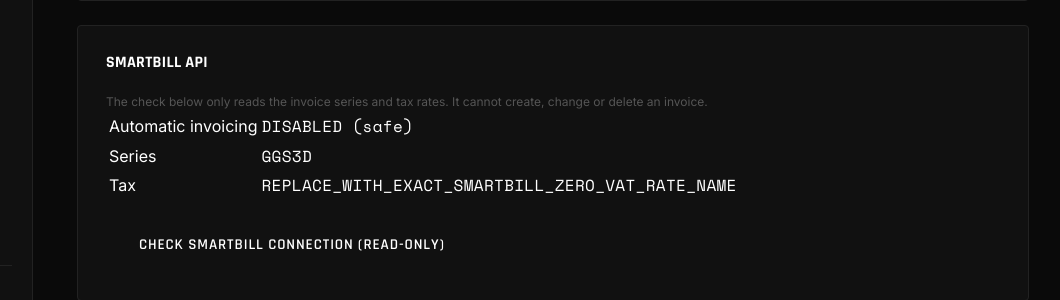
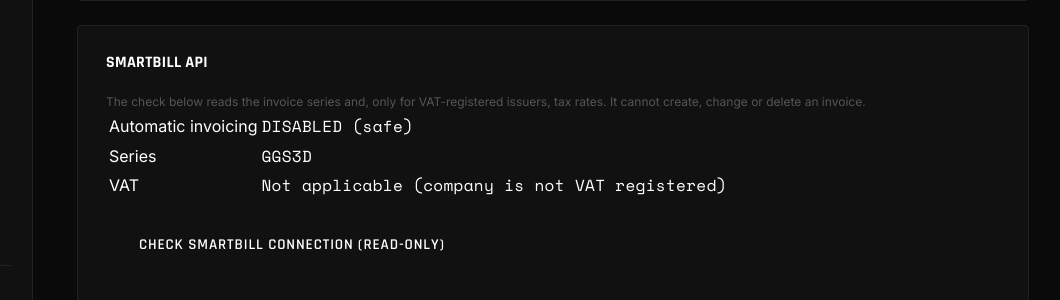
Before and after one commit to GomezGarage/gomezgarage-studio, a PHP site: page /admin/settings.php in a window 1280 px wide. Shown: the part 1261-1561 px from the top of the page, without its empty margins (207-1267 px from the left). Run offline with PHP 8.4, Linux system fonts and the light colour scheme; the visitor is signed in with stand-in values (Sample User, id 1); tables that the repository leaves empty hold one stand-in row (values such as "Sample post"); some libraries are stand-ins or nearby versions.

Commit message:
Support non-VAT SmartBill issuers

```diff
--- a/admin/settings.php
+++ b/admin/settings.php
@@ -122,7 +122,7 @@
 
 <div class="admin-panel" style="margin-top:24px;">
   <h3>SmartBill API</h3>
-  <p class="form-hint">The check below only reads the invoice series and tax rates. It cannot create, change or delete an invoice.</p>
+  <p class="form-hint">The check below reads the invoice series and, only for VAT-registered issuers, tax rates. It cannot create, change or delete an invoice.</p>
 
   <?php if ($smartBillCheck): ?>
     <div class="alert-banner" style="border-color:var(--success);color:var(--success);">
@@ -137,10 +137,10 @@
   <table class="specs-table">
     <tr><td>Automatic invoicing</td><td class="mono"><?= ggs_smartbill_enabled() ? 'ENABLED' : 'DISABLED (safe)' ?></td></tr>
     <tr><td>Series</td><td class="mono"><?= htmlspecialchars(defined('SMARTBILL_INVOICE_SERIES') ? (string) SMARTBILL_INVOICE_SERIES : 'not configured') ?></td></tr>
-    <tr><td>Tax</td><td class="mono"><?= htmlspecialchars(defined('SMARTBILL_TAX_NAME') ? (string) SMARTBILL_TAX_NAME : 'not configured') ?></td></tr>
+    <tr><td>VAT</td><td class="mono"><?= defined('VAT_REGISTERED') && VAT_REGISTERED === true ? htmlspecialchars(defined('SMARTBILL_TAX_NAME') ? (string) SMARTBILL_TAX_NAME : 'not configured') : 'Not applicable (company is not VAT registered)' ?></td></tr>
     <?php if ($smartBillCheck): ?>
       <tr><td>SmartBill next number</td><td class="mono"><?= htmlspecialchars((string) ($smartBillCheck['series']['nextNumber'] ?? 'unknown')) ?></td></tr>
-      <tr><td>Verified tax rate</td><td class="mono"><?= htmlspecialchars((string) ($smartBillCheck['tax']['name'] ?? 'unknown')) ?> (<?= htmlspecialchars((string) ($smartBillCheck['tax']['percentage'] ?? 'unknown')) ?>%)</td></tr>
+      <?php if ($smartBillCheck['tax']): ?><tr><td>Verified tax rate</td><td class="mono"><?= htmlspecialchars((string) ($smartBillCheck['tax']['name'] ?? 'unknown')) ?> (<?= htmlspecialchars((string) ($smartBillCheck['tax']['percentage'] ?? 'unknown')) ?>%)</td></tr><?php endif; ?>
     <?php endif; ?>
   </table>
 
--- a/includes/smartbill.php
+++ b/includes/smartbill.php
@@ -46,7 +46,7 @@
  * Validate the protected SmartBill credentials and fiscal configuration using
  * read-only API calls. No document is created, changed or deleted.
  *
- * @return array{series:array,tax:array}
+ * @return array{series:array,tax:?array}
  */
 function ggs_smartbill_check_configuration(?string $expectedNext = null, ?callable $transport = null): array
 {
@@ -71,13 +71,16 @@
 
     $query = ['cif' => (string) SMARTBILL_COMPANY_VAT_CODE];
     $seriesResponse = $fetchJson('/series', $query + ['type' => 'f']);
-    $taxResponse = $fetchJson('/tax', $query);
+    $vatRegistered = defined('VAT_REGISTERED') && VAT_REGISTERED === true;
+    $taxResponse = $vatRegistered ? $fetchJson('/tax', $query) : null;
     $seriesList = is_array($seriesResponse['list'] ?? null)
         ? $seriesResponse['list']
         : (array_is_list($seriesResponse) ? $seriesResponse : []);
-    $taxList = is_array($taxResponse['taxes'] ?? null)
+    $taxList = is_array($taxResponse)
+        ? (is_array($taxResponse['taxes'] ?? null)
             ? $taxResponse['taxes']
-        : (is_array($taxResponse['list'] ?? null) ? $taxResponse['list'] : (array_is_list($taxResponse) ? $taxResponse : []));
+            : (is_array($taxResponse['list'] ?? null) ? $taxResponse['list'] : (array_is_list($taxResponse) ? $taxResponse : [])))
+        : [];
 
     $matchingSeries = null;
     foreach ($seriesList as $item) {
@@ -90,9 +93,10 @@
         throw new RuntimeException('Configured storefront invoice series was not found in SmartBill.');
     }
 
+    $matchingTax = null;
+    if ($vatRegistered) {
         $configuredTaxName = defined('SMARTBILL_TAX_NAME') ? trim((string) SMARTBILL_TAX_NAME) : '';
         $configuredTaxPercentage = defined('SMARTBILL_TAX_PERCENTAGE') ? (float) SMARTBILL_TAX_PERCENTAGE : 0.0;
-    $matchingTax = null;
         if ($configuredTaxName !== '' && !str_starts_with($configuredTaxName, 'REPLACE_WITH_')) {
             foreach ($taxList as $item) {
                 if (is_array($item) && strcasecmp((string) ($item['name'] ?? ''), $configuredTaxName) === 0 && (float) ($item['percentage'] ?? -1) === $configuredTaxPercentage) {
@@ -110,6 +114,7 @@
             }
             $available = $zeroTaxNames ? implode(', ', array_unique($zeroTaxNames)) : 'none reported';
             throw new RuntimeException('Configure SMARTBILL_TAX_NAME with the exact 0% rate name. Available 0% names: ' . $available);
+        }
     }
 
     if ($expectedNext !== null && (!ctype_digit($expectedNext) || (string) ($matchingSeries['nextNumber'] ?? '') !== $expectedNext)) {
@@ -170,9 +175,10 @@
     $currency = $country === 'RO' ? 'RON' : (in_array($paidCurrency, ['RON', 'EUR'], true) ? $paidCurrency : 'EUR');
     $factor = $currency === 'RON' ? $eurRonRate : 1.0;
 
+    $vatRegistered = defined('VAT_REGISTERED') && VAT_REGISTERED === true;
     $taxName = defined('SMARTBILL_TAX_NAME') ? trim((string) SMARTBILL_TAX_NAME) : '';
-    if ($taxName === '' || str_starts_with($taxName, 'REPLACE_WITH_')) {
-        throw new InvalidArgumentException('Configure the exact SmartBill zero-VAT rate name before issuing invoices.');
+    if ($vatRegistered && ($taxName === '' || str_starts_with($taxName, 'REPLACE_WITH_'))) {
+        throw new InvalidArgumentException('Configure the exact SmartBill VAT rate name before issuing invoices.');
     }
     $taxPercentage = defined('SMARTBILL_TAX_PERCENTAGE') ? (float) SMARTBILL_TAX_PERCENTAGE : 0.0;
     $unit = defined('SMARTBILL_MEASURING_UNIT') ? trim((string) SMARTBILL_MEASURING_UNIT) : 'buc';
@@ -193,12 +199,14 @@
             'price' => $price,
             'currency' => $currency,
             'measuringUnitName' => $unit,
-            'taxName' => $taxName,
-            'taxPercentage' => $taxPercentage,
-            'isTaxIncluded' => true,
             'isService' => false,
             'saveToDb' => false,
         ];
+        if ($vatRegistered) {
+            $line['taxName'] = $taxName;
+            $line['taxPercentage'] = $taxPercentage;
+            $line['isTaxIncluded'] = true;
+        }
         $sku = trim((string) ($item['sku'] ?? ''));
         if (defined('SMARTBILL_USE_PRODUCT_CODES') && SMARTBILL_USE_PRODUCT_CODES === true && $sku === '') {
             throw new InvalidArgumentException('Every invoiced product must have a SKU when SmartBill product codes are enabled.');
@@ -370,7 +378,9 @@
 {
     $base = rtrim((string) SMARTBILL_API_BASE, '/');
     $url = $base . $path . ($query ? '?' . http_build_query($query) : '');
-    $accept = $path === '/invoice/pdf' ? 'application/pdf' : 'application/json';
+    // SmartBill explicitly rejects application/pdf on this endpoint even
+    // though the successful body is a PDF binary.
+    $accept = $path === '/invoice/pdf' ? 'application/octet-stream' : 'application/json';
     $headers = ['Content-Type: application/json', 'Accept: ' . $accept];
     if ($transport !== null) {
         $result = $transport($method, $url, $headers, $body);
--- a/scripts/check-smartbill-config.php
+++ b/scripts/check-smartbill-config.php
@@ -23,7 +23,9 @@
 
     echo 'PASS: SmartBill credentials and read-only configuration are valid.' . PHP_EOL;
     echo 'Invoice series: ' . $matchingSeries['name'] . '; next number: ' . ($matchingSeries['nextNumber'] ?? 'unknown') . PHP_EOL;
-    echo 'Tax: ' . $matchingTax['name'] . '; percentage: ' . $matchingTax['percentage'] . PHP_EOL;
+    echo $matchingTax
+        ? 'Tax: ' . $matchingTax['name'] . '; percentage: ' . $matchingTax['percentage'] . PHP_EOL
+        : 'Tax: not applicable; company is not VAT registered.' . PHP_EOL;
     echo 'No invoice or other document was created.' . PHP_EOL;
 } catch (Throwable $error) {
     fwrite(STDERR, 'FAIL: ' . $error->getMessage() . PHP_EOL);
```
Also changed, not shown: docs/SMARTBILL.md (+6 -6 lines), tests/smartbill.php (+5 -9 lines). Lines whose indentation alone changed are shown as unchanged.
